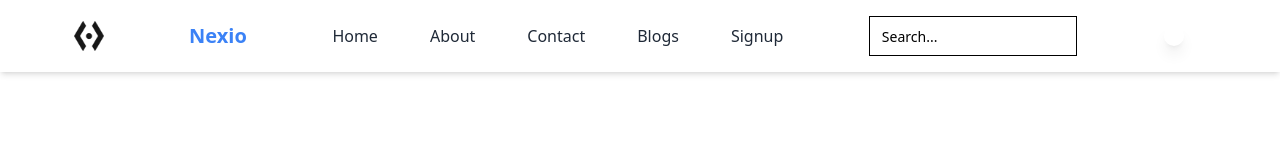
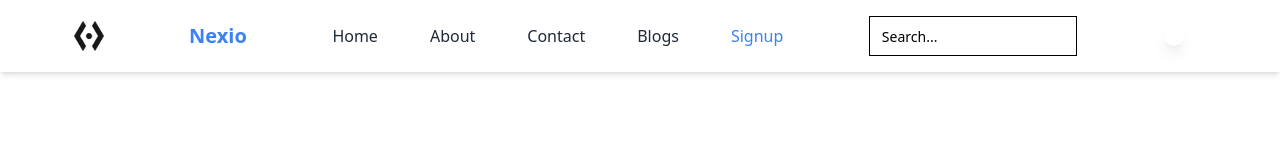
Before and after one commit to Dinesh10731j/Nexio, a Next.js app: page /signup in a window 1280 px wide. Shown: the top 160 px of the page. Built offline with nearby package versions, Linux system fonts and the light colour scheme.

Commit message:
activeLink functionality is added

```diff
--- a/src/components/header.tsx
+++ b/src/components/header.tsx
@@ -6,8 +6,10 @@ import Link from "next/link";
 import { Menu } from "lucide-react";
 import Nexio_Logo from "../assets/Nexio_Logo.png";
 import Image from "next/image";
+import { usePathname } from "next/navigation";
 
 const Header = () => {
+  const activeLink = usePathname();
   const [isOpen, setIsOpen] = useState(false);
   const [isDarkMode, setIsDarkMode] = useState(false);
   const toggleMenu = () => {
@@ -28,31 +30,31 @@ const Header = () => {
         <nav className="hidden md:flex gap-7 space-x-6 items-center">
           <Link
             href="/"
-            className="text-gray-800 dark:text-white hover:text-blue-500"
+            className={`${activeLink==='/'?'text-blue-500':'text-gray-800'}  dark:text-white hover:text-blue-500`}
           >
             Home
           </Link>
           <Link
             href="/about"
-            className="text-gray-800 dark:text-white hover:text-blue-500"
+            className={`${activeLink==='/about'?'text-blue-500':'text-gray-800'}  dark:text-white hover:text-blue-500`}
           >
             About
           </Link>
           <Link
             href="/contact"
-            className="text-gray-800 dark:text-white hover:text-blue-500"
+            className={`${activeLink==='/contact'?'text-blue-500':'text-gray-800'}  dark:text-white hover:text-blue-500`}
           >
             Contact
           </Link>
           <Link
             href="/blog"
-            className="text-gray-800 dark:text-white hover:text-blue-500"
+            className={`${activeLink==='/blog'?'text-blue-500':'text-gray-800'}  dark:text-white hover:text-blue-500`}
           >
             Blogs
           </Link>
           <Link
             href="/signup"
-            className="text-gray-800 dark:text-white hover:text-blue-500"
+            className={`${activeLink==='/signup'?'text-blue-500':'text-gray-800'} dark:text-white hover:text-blue-500`}
           >
             Signup
           </Link>
```
